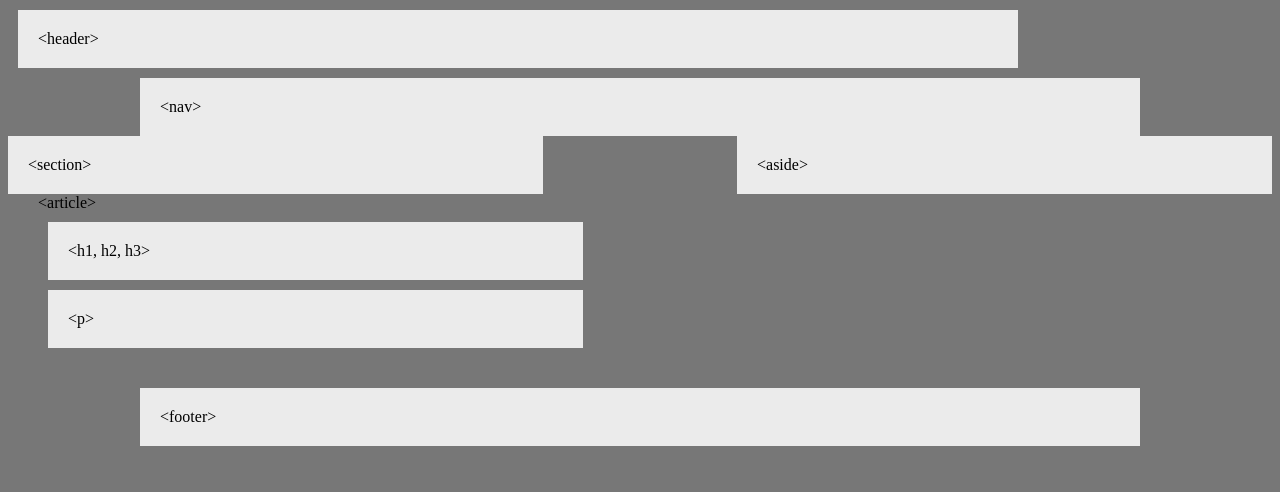
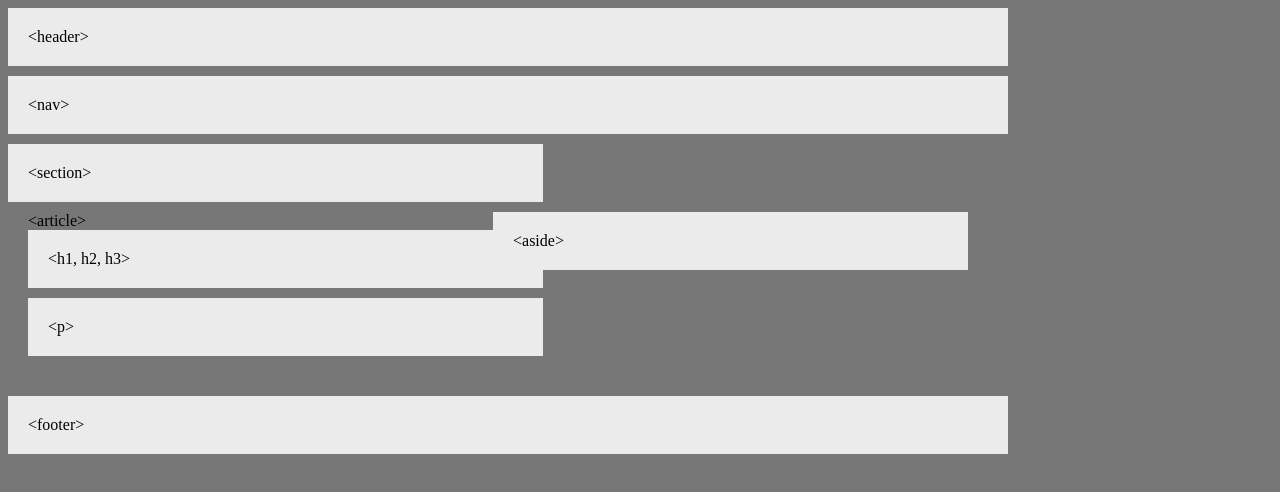
Before and after one commit to EricCorreia/HW-Wireframe, a plain HTML site: page index.html in a window 1280 px wide. Drawn offline with Linux system fonts and the light colour scheme.

Commit message:
almost good

```diff
--- a/index.html
+++ b/index.html
@@ -1,4 +1,3 @@
-<!Doctype html>
 <!DOCTYPE html>
 <html lang="en-us">
 
--- a/style.css
+++ b/style.css
@@ -7,68 +7,64 @@
 
 body {
 	background-color: #777;
+	width: 960px;
 }
 
 header {
 	background-color: #ebebeb;
-	width: 960px;
+	width: 100%;
 	padding: 20px;
-	border: 10px;
-	margin: 10px;
-	position: relative;
+	margin-bottom: 10px;
+
 }
-
 #nav {
 	background-color: #ebebeb;
-	width: 960px;
+	width: 100%;
 	padding: 20px;
-	margin: auto;
-	position: relative;
+	margin-bottom: 10px;
+
 }
 
 #section {
 	background-color: #ebebeb;
 	width: 495px;
 	padding: 20px;
-	margin: 10px;
+	margin-bottom: 10px;
 	float: left;
-	margin: auto;
 }
 
 #aside {
 	background-color: #ebebeb;
-	width: 495px;
+	width: 435px;
 	padding: 20px;
-	margin: 10px;
+	margin-bottom: 10px;
 	float: right;
-	margin: auto;
 }
 
 #article {
 	background-color: #777;
+	width: 485px;
 	padding: 20px;
-	width: 495px;
-	margin: 10px;
+	margin-bottom: 10px;
 }
 
 #hhh {
 	background-color: #ebebeb;
+	width: 475px;
 	padding: 20px;
-	width: 495px;
-	margin: 10px;
+	margin-bottom: 10px;
 }
 
 #p {
 	background-color: #ebebeb;
+	width: 475px;
 	padding: 20px;
-	width: 495px;
-	margin: 10px;
+	margin-bottom: 10px;
 }
 
 footer {
 	background-color: #ebebeb;
-	width: 960px;
+	width: 100%;
 	padding: 20px;
-	margin: auto;
-	position: relative;
+	margin-bottom: 10px;
 }
```
